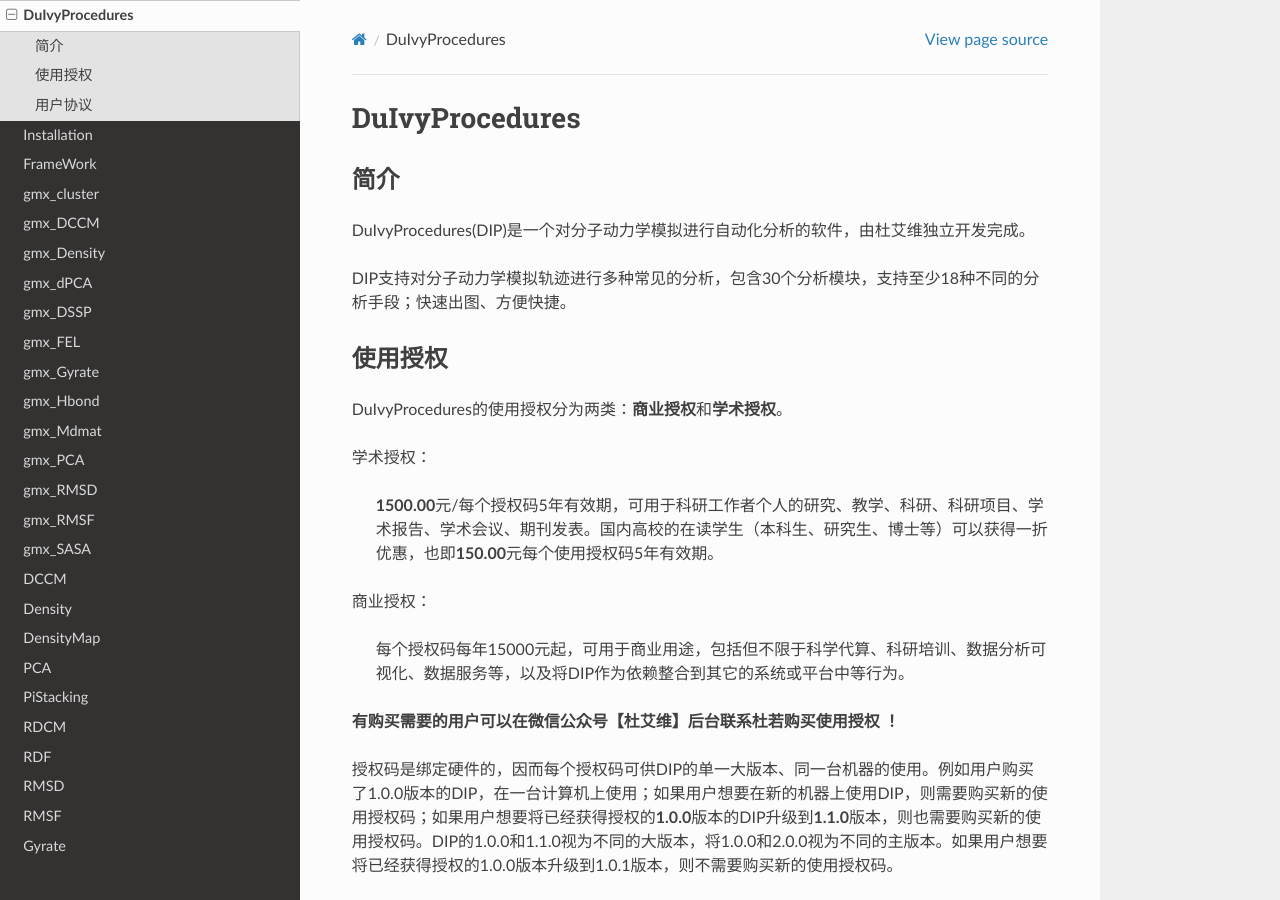
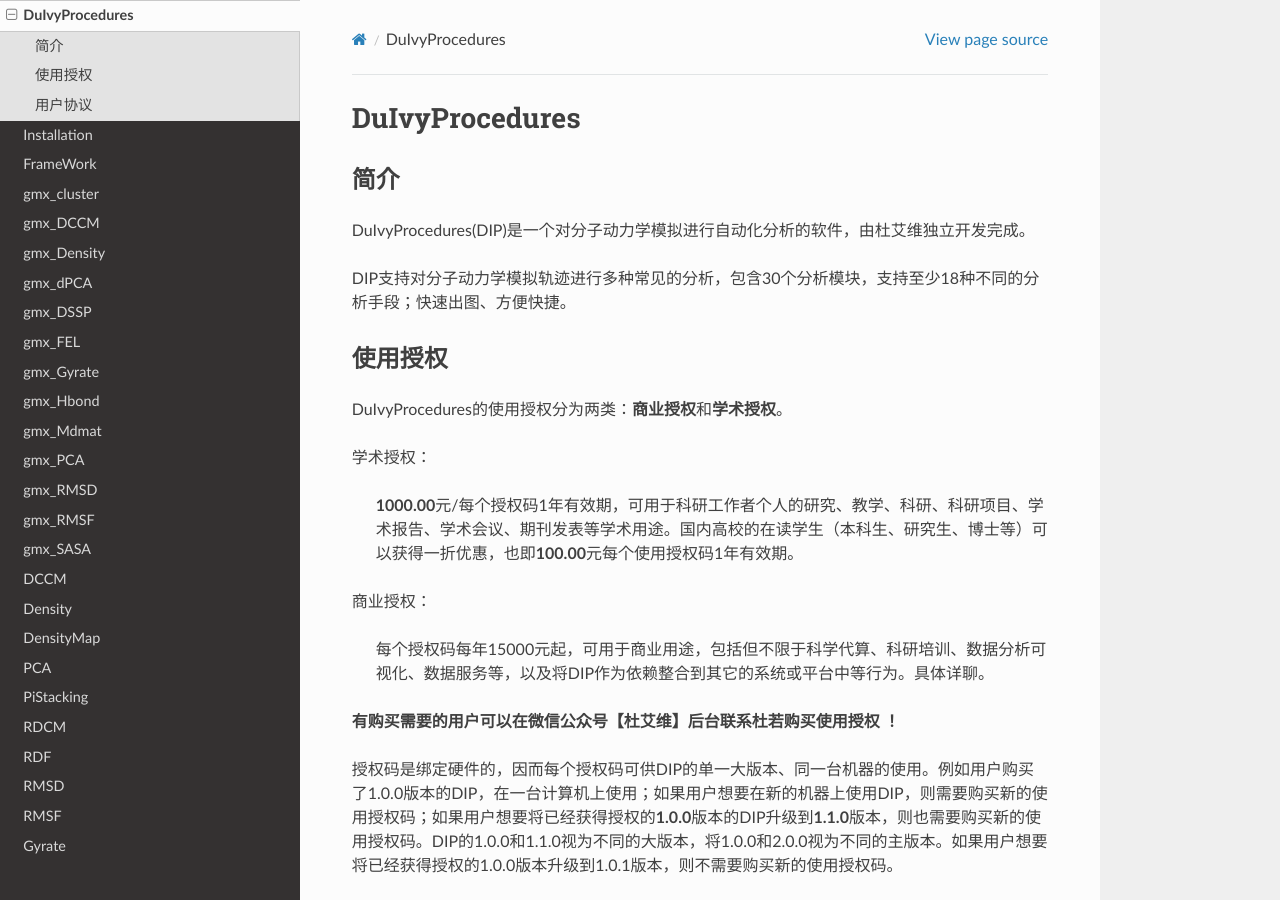
Before and after one commit to CharlesHahn/DuIvyProcedures_Docs, a Sphinx documentation site: the page built from docs/DuIvyProcedures.md, in a window 1280 px wide and 900 px high. Built offline with Sphinx 7.4.7 and the Read the Docs theme 2.0.0, drawn with Linux system fonts in a browser that asks for light colours.

Commit message:
update docs

```diff
--- a/docs/DuIvyProcedures.md
+++ b/docs/DuIvyProcedures.md
@@ -13,11 +13,11 @@
 
 学术授权：
 
-> **1500.00**元/每个授权码5年有效期，可用于科研工作者个人的研究、教学、科研、科研项目、学术报告、学术会议、期刊发表。国内高校的在读学生（本科生、研究生、博士等）可以获得一折优惠，也即**150.00**元每个使用授权码5年有效期。
+> **1000.00**元/每个授权码1年有效期，可用于科研工作者个人的研究、教学、科研、科研项目、学术报告、学术会议、期刊发表等学术用途。国内高校的在读学生（本科生、研究生、博士等）可以获得一折优惠，也即**100.00**元每个使用授权码1年有效期。
 
 商业授权：
 
-> 每个授权码每年15000元起，可用于商业用途，包括但不限于科学代算、科研培训、数据分析可视化、数据服务等，以及将DIP作为依赖整合到其它的系统或平台中等行为。
+> 每个授权码每年15000元起，可用于商业用途，包括但不限于科学代算、科研培训、数据分析可视化、数据服务等，以及将DIP作为依赖整合到其它的系统或平台中等行为。具体详聊。
 
 
 **有购买需要的用户可以在微信公众号【杜艾维】后台联系杜若购买使用授权 ！**
@@ -34,22 +34,22 @@
 任何购买了DuIvyProcedures(以下简称DIP)软件使用授权的个人和机构，均须遵守本协议。本协议是您与杜艾维之间关于使用DuIvyProcedures软件的协议，请您仔细阅读本协议。您一旦购买使用授权和使用DuIvyProcedures软件，即视为您已阅读并同意本协议的全部内容。
 
 1. 知识产权
-用户承认杜艾维拥有DuIvyProcedures的所有知识产权，包括但不限于商标、版权、专利、商业机密、其他所有权利。除非法律禁止或杜艾维书面许可，用户不得以任何方式复制、修改、分发、再许可、销售、出租、转让、许可使用、修改或以其它方式使用DuIvyProcedures的任何部分或全部。“知识产权”指在专利法、版权法、商业机密法、商标法、反不正当竞争法等法中规定的所有权利以及其中的所有应用、更新、扩展和恢复，无论在现在还是以后在全球范围内实施和生效。用户同意不会修改、改编、翻译DIP、创作DIP的派生作品、通过反编译、反向工程、反汇编或其它方式从源代码中提取任何信息。用户同意不会删除、掩盖或更改杜艾维或任何第三方的版权声明、商标或其它所有权声明。
+  用户承认杜艾维拥有DuIvyProcedures的所有知识产权，包括但不限于商标、版权、专利、商业机密、其他所有权利。除非法律禁止或杜艾维书面许可，用户不得以任何方式复制、修改、分发、再许可、销售、出租、转让、许可使用、修改或以其它方式使用DuIvyProcedures的任何部分或全部。“知识产权”指在专利法、版权法、商业机密法、商标法、反不正当竞争法等法中规定的所有权利以及其中的所有应用、更新、扩展和恢复，无论在现在还是以后在全球范围内实施和生效。用户同意不会修改、改编、翻译DIP、创作DIP的派生作品、通过反编译、反向工程、反汇编或其它方式从源代码中提取任何信息。用户同意不会删除、掩盖或更改杜艾维或任何第三方的版权声明、商标或其它所有权声明。
 
 2. 使用
-DIP的学术使用授权允许用户将DIP用于科研工作者个人的研究、教学、科研、科研项目、学术报告、学术会议、期刊发表等非盈利的学术目的。用户承诺遵守DuIvyProcedures的使用规则，包括但不限于遵守DuIvyProcedures的各项规则、使用说明、隐私政策、知识产权声明等。用户承诺不会利用DuIvyProcedures进行任何违法或不正当的活动，包括但不限于利用DuIvyProcedures进行任何可能危害公共利益和公共安全的活动。如果要销售DIP或者与DIP有关或派生的任何资料、服务或软件，则必须得到杜艾维的书面许可。如果用户对DIP有任何意见，或有如何改进的建议，可向杜艾维提出。请注意，如果这样做，还会授予杜艾维无偿使用和加入用户的建议或意见的权利。
+  DIP的学术使用授权允许用户将DIP用于科研工作者个人的研究、教学、科研、科研项目、学术报告、学术会议、期刊发表等非盈利的学术目的。用户承诺遵守DuIvyProcedures的使用规则，包括但不限于遵守DuIvyProcedures的各项规则、使用说明、隐私政策、知识产权声明等。用户承诺不会利用DuIvyProcedures进行任何违法或不正当的活动，包括但不限于利用DuIvyProcedures进行任何可能危害公共利益和公共安全的活动。如果要销售DIP或者与DIP有关或派生的任何资料、服务或软件，则必须得到杜艾维的书面许可。如果用户对DIP有任何意见，或有如何改进的建议，可向杜艾维提出。请注意，如果这样做，还会授予杜艾维无偿使用和加入用户的建议或意见的权利。
 
 3. 收集用户信息
-尊重用户个人隐私是DIP的一项基本原则。DIP仅收集用户机器的相关硬件识别信息（如芯片型号、MAC码等）用于授权机制。除此之外，DIP不会收集、存储或泄露用户的任何个人信息。杜艾维一般不会公开、编辑或透露用户的硬件识别信息，除非杜艾维在诚信的基础上认为透露这些信息在以下几种情况是必要的：遵守有关法律规定；保持维护杜艾维的知识产权，在紧急情况下竭力维护用户个人和社会大众的隐私安全，杜艾维认为必要的其他情况下。
+  尊重用户个人隐私是DIP的一项基本原则。DIP仅收集用户机器的相关硬件识别信息（如芯片型号、MAC码等）用于授权机制。除此之外，DIP不会收集、存储或泄露用户的任何个人信息。杜艾维一般不会公开、编辑或透露用户的硬件识别信息，除非杜艾维在诚信的基础上认为透露这些信息在以下几种情况是必要的：遵守有关法律规定；保持维护杜艾维的知识产权，在紧急情况下竭力维护用户个人和社会大众的隐私安全，杜艾维认为必要的其他情况下。
 
 4. 服务变更
-杜艾维保留随时变更、中断或终止服务而不需通知用户的权利。用户接受杜艾维行使变更、中断或终止服务的权利，杜艾维不需对用户或第三方负责。
+  杜艾维保留随时变更、中断或终止服务而不需通知用户的权利。用户接受杜艾维行使变更、中断或终止服务的权利，杜艾维不需对用户或第三方负责。
 
 5. 责任限制
-用户理解并同意自主选择下载和使用DIP和所有与DIP一同提供或通过DIP提供的第三方软件，风险自负，并且对于因下载或使用DIP和此类第三方软件而对计算机系统造成的损坏或数据的丢失，用户应承担全部责任。在适用法律允许的最大范围内，杜艾维明确表示不提供任何其他类型的保证，不论是明示的或默示的，包括但不限于适销性、适用性、可靠性、准确性、完整性、无病毒以及无错误的任何默示保证和责任。杜艾维不对使用本软件引发的任何问题承担任何责任。使用者应自行承担因使用本软件而导致的任何风险，杜艾维对此不承担任何责任。
+  用户理解并同意自主选择下载和使用DIP和所有与DIP一同提供或通过DIP提供的第三方软件，风险自负，并且对于因下载或使用DIP和此类第三方软件而对计算机系统造成的损坏或数据的丢失，用户应承担全部责任。在适用法律允许的最大范围内，杜艾维明确表示不提供任何其他类型的保证，不论是明示的或默示的，包括但不限于适销性、适用性、可靠性、准确性、完整性、无病毒以及无错误的任何默示保证和责任。杜艾维不对使用本软件引发的任何问题承担任何责任。使用者应自行承担因使用本软件而导致的任何风险，杜艾维对此不承担任何责任。
 
 6. 保障
-用户同意保障和维护杜艾维的利益，负责支付由用户违反本服务条款或杜艾维其它服务条款而引起的律师费用、损害补偿费用、政府机关处罚费用和其它侵权赔偿费用等。
+  用户同意保障和维护杜艾维的利益，负责支付由用户违反本服务条款或杜艾维其它服务条款而引起的律师费用、损害补偿费用、政府机关处罚费用和其它侵权赔偿费用等。
 
 7. 法律
-上述条款将受中华人民共和国法律的约束并依据其解释。如出现纠纷，用户和杜艾维一致同意将纠纷交由当地人民法院管辖。如本协议中的任何条款因任何原因完全或部分无效或不具有执行力，均不影响本协议其他条款的效力。本协议及本协议任何条款内容的最终解释权及修改权归杜艾维所有。
+  上述条款将受中华人民共和国法律的约束并依据其解释。如出现纠纷，用户和杜艾维一致同意将纠纷交由当地人民法院管辖。如本协议中的任何条款因任何原因完全或部分无效或不具有执行力，均不影响本协议其他条款的效力。本协议及本协议任何条款内容的最终解释权及修改权归杜艾维所有。
```
